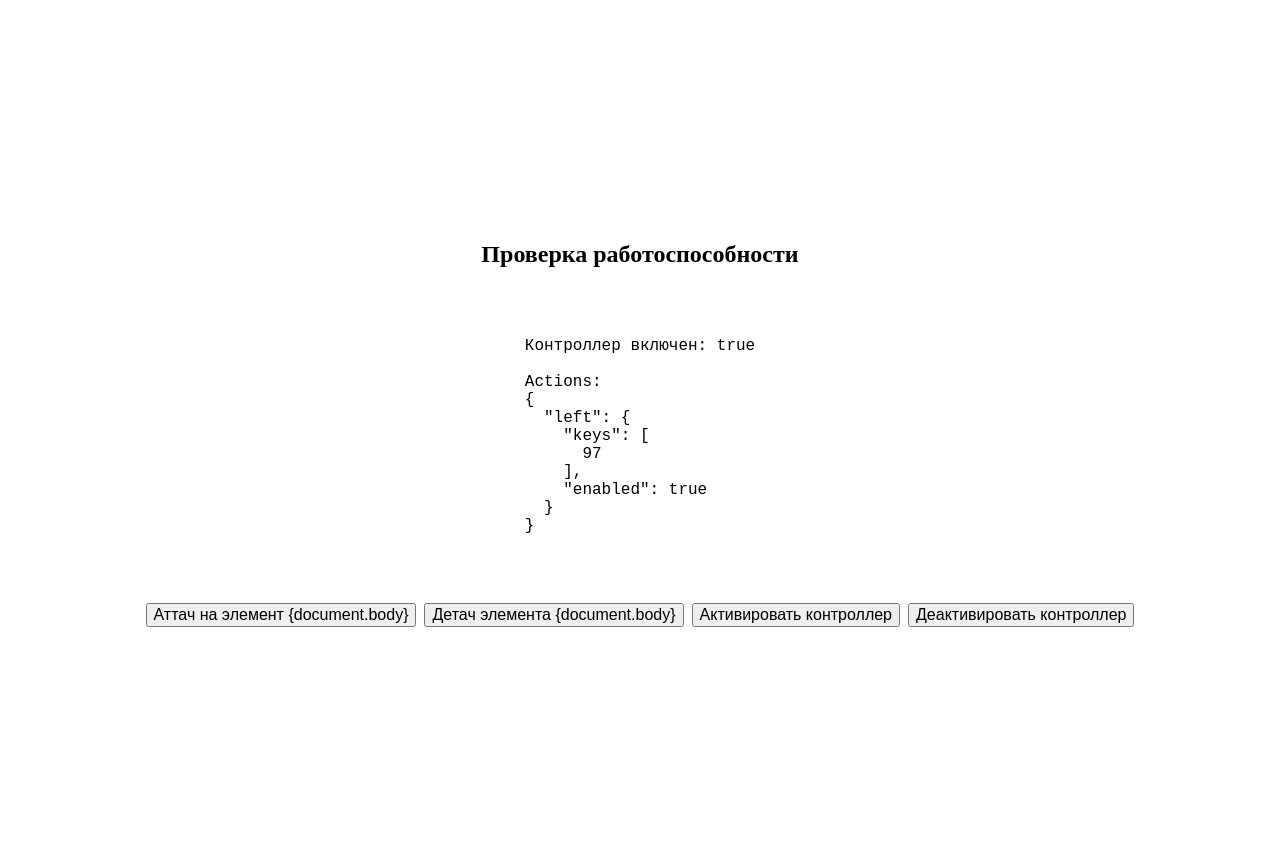
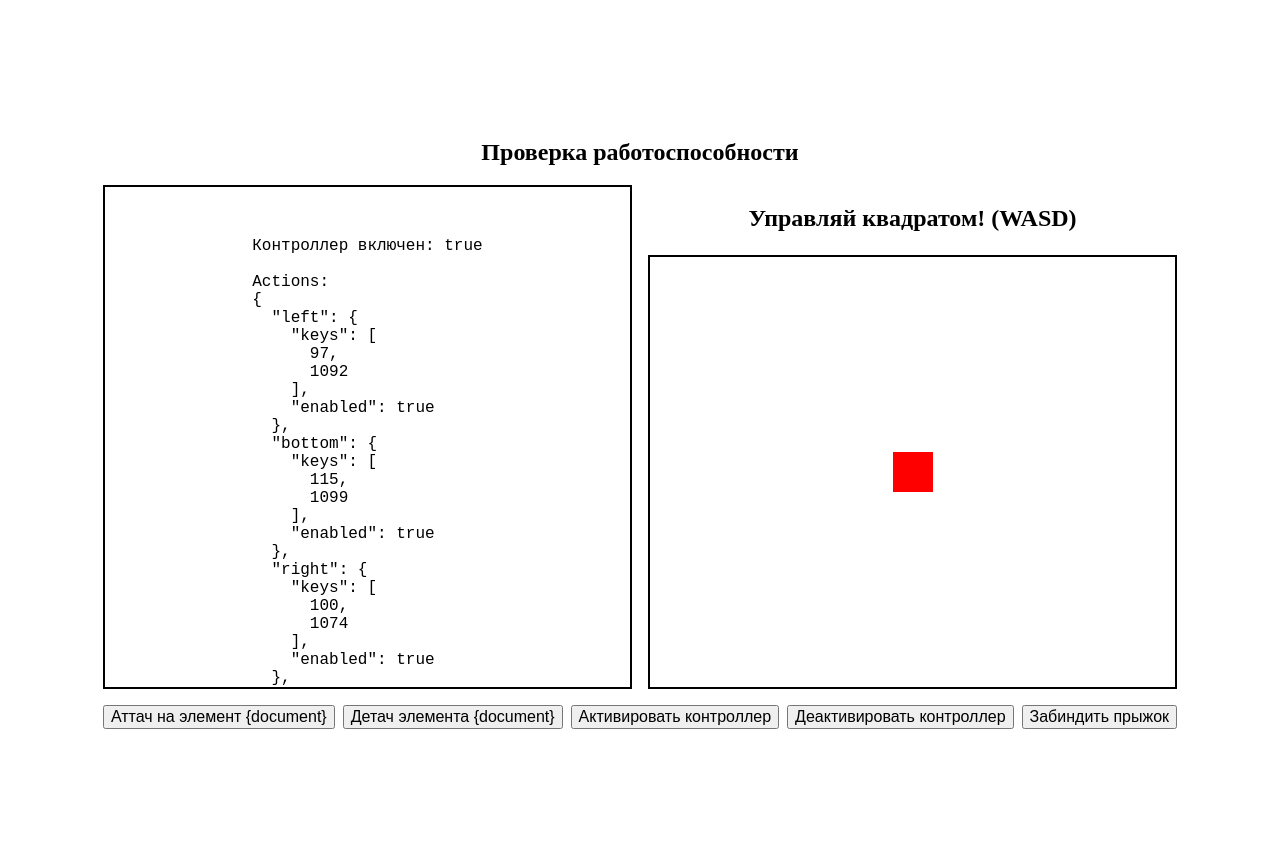
Before and after one commit to XenoPOMP/peppers-test-1, a website: page index.html in a window 1280 px wide. Drawn offline with Linux system fonts and the light colour scheme.

Commit message:
дописал тесты

```diff
--- a/index.html
+++ b/index.html
@@ -16,18 +16,30 @@
     <section>
         <h1 style="text-align: center;">Проверка работоспособности</h1>
 
-        <article id="info-preview">
-            <pre>
-                <p></p>
-            </pre>
-        </article>
+        <div style="display: grid; grid-template-columns: repeat(2, 1fr); gap: 1rem; margin-bottom: 1rem;">
+            <article id="info-preview">
+                <pre>
+                    <p></p>
+                </pre>
+            </article>
+
+            <article style="display: flex; flex-direction: column; gap: .15rem !important;">
+                <h2 style="text-align: center;">Управляй квадратом! (WASD)</h2>
+
+                <div class="squarePlaceholder">
+                    <div id="redSquare" style="translate: 0px 0px;"></div>
+                </div>
+            </article>
+        </div>
 
         <article>
-            <button id="attach-test-button">Аттач на элемент {document.body}</button>
-            <button id="detach-test-button">Детач элемента {document.body}</button>
+            <button id="attach-test-button">Аттач на элемент {document}</button>
+            <button id="detach-test-button">Детач элемента {document}</button>
 
             <button id="activate-test-button">Активировать контроллер</button>
             <button id="deactivate-test-button">Деактивировать контроллер</button>
+
+            <button id="bind-jump-test-button">Забиндить прыжок</button>
         </article>
     </section>
 </body>
--- a/src/css/main.css
+++ b/src/css/main.css
@@ -7,6 +7,7 @@ body {
     gap: 1rem;
     font-size: 1rem;
     padding: 1rem;
+    overflow: hidden;
 }
 
 body section article {
@@ -21,3 +22,29 @@ body section article button {
     cursor: pointer;
     user-select: none;
 }
+
+article#info-preview {
+    border: 2px solid black;
+    height: 500px;
+    overflow-y: scroll;
+}
+
+.squarePlaceholder {
+    flex-grow: 1;
+    display: flex;
+    justify-content: center;
+    align-items: center;
+    border: 2px solid black;
+}
+
+.squarePlaceholder #redSquare {
+    width: 2.5rem;
+    aspect-ratio: 1;
+    flex-shrink: 0;
+    background: red;
+    transition: .15s ease translate, .15s ease background;
+}
+
+.squarePlaceholder #redSquare.jump {
+    background: blue;
+}
--- a/src/js/InputController.js
+++ b/src/js/InputController.js
@@ -13,7 +13,7 @@ class InputController {
     /** @type {string|undefined} */
     ACTION_DEACTIVATED = undefined;
 
-    /** @type {Record<string, { keys: number[], enabled?: boolean, callback?: () => any }>} */
+    /** @type {Record<string, { keys: number[], enabled?: boolean, callback?: () => any, afterEvent?: () => any }>} */
     actions = {};
 
     /** @type {HTMLElement|Document|null} */
@@ -26,9 +26,9 @@ class InputController {
     _ABORT_CONTROLLER = new AbortController();
 
     /**
-     * @param {Record<string, { keys: number[], enabled?: boolean, callback?: () => any }>} actionsToBind         события, которые нужно забиндить.
-     * @param {HTMLElement|Document} [target]                                               цель, на которую будут свешиваться слушатели событий
-     *                                                                                      (**null**) по умолчанию.
+     * @param {Record<string, { keys: number[], enabled?: boolean, callback?: () => any, afterEvent?: () => any }>} actionsToBind         события, которые нужно забиндить.
+     * @param {HTMLElement|Document} [target]                                                                                             цель, на которую будут свешиваться слушатели событий
+     *                                                                                                                                    (**null**) по умолчанию.
      */
     constructor(actionsToBind, target) {
         /**
@@ -65,7 +65,7 @@ class InputController {
     /**
      * Этот метод занимается биндингом событий.
      *
-     * @param {Record<string, { keys: number[], enabled?: boolean, callback?: () => any }>} actionsToBind        события, которые нужно забиндить.
+     * @param {Record<string, { keys: number[], enabled?: boolean, callback?: () => any, afterEvent?: () => any }>} actionsToBind        события, которые нужно забиндить.
      */
     bindActions(actionsToBind) {
         /**
@@ -139,7 +139,7 @@ class InputController {
      * Этот метод вешает на цель слушатель событий, который обрабатывает
      * события из переменной **actions**.
      *
-     * @param {HTMLElement|Document} target     цель, на которую вешается слушатель событий.
+     * @param {HTMLElement|Document} target          цель, на которую вешается слушатель событий.
      * @param {boolean} dontEnable                   если передано **true** - не активирует контроллер.
      */
     attach(target, dontEnable) {
@@ -159,6 +159,9 @@ class InputController {
         this.target = target;
         /** Вешаем на новую цель слушатель событий. */
         this.target.addEventListener('keypress', () => this.onEvent(), {
+            signal: this._ABORT_CONTROLLER.signal
+        });
+        this.target.addEventListener('keyup', () => this.afterEvent(), {
             signal: this._ABORT_CONTROLLER.signal
         });
     }
@@ -220,6 +223,34 @@ class InputController {
         });
     }
 
+    afterEvent() {
+        /** Если контроллер отключен, то ничего не делаем. */
+        if (!this.enabled) {
+            return;
+        }
+
+        /** Пробегаемся циклом по всем экшенам, проверяем нажатие нужной кнопки. */
+        Object.keys(this.actions).forEach(actionName => {
+            const { keys, enabled, afterEvent } = this.actions[actionName];
+
+            /**
+             * Если событие включено, то выполняем некий колбэк.
+             */
+            if (enabled ?? false) {
+                keys.forEach(key => {
+                    if (this.isKeyPressed(key)) {
+                        /** Сюда нужно вставить колбэк. */
+                        console.log(`Событие {${actionName}} отработало.`);
+
+                        if (afterEvent !== undefined) {
+                            afterEvent();
+                        }
+                    }
+                })
+            }
+        });
+    }
+
     // TODO =============
     // bindActions      +
     // enableAction     +
--- a/src/js/input-controller-test.js
+++ b/src/js/input-controller-test.js
@@ -8,16 +8,52 @@ const consoleGroup = (groupName, callback) => {
     console.groupEnd();
 }
 
-/** Объект игрока. */
-const reqSquare = document.querySelector('#redSquare');
+/**
+ * Данная функция позволяет двигать красный квадрат с помощью забинженных
+ * кнопок.
+ *
+ * @param {number} stepsByX    определяет количество шагов, на которые надо сходить по оси X.
+ * @param {number} stepsByY    определяет количество шагов, на которые надо сходить по оси Y.
+ */
+const moveSquare = (stepsByX, stepsByY) => {
+    /**
+     * Объект игрока.
+     *
+     * @type {HTMLDivElement}
+     */
+    const reqSquare = document.querySelector('#redSquare');
+    /** @type {number} */
+    const pixelsPerStep = 6;
+
+    const translate = reqSquare.style.translate === '0px' ? '0px 0px' : reqSquare.style.translate;
+    const x = parseInt(translate.split(/\s/gi)[0]) + pixelsPerStep * stepsByX;
+    const y = (isNaN(parseInt(translate.split(/\s/gi)[1])) ? 0 : parseInt(translate.split(/\s/gi)[1]))  + pixelsPerStep * stepsByY;
+
+    const newTranslateStr = `${x}px ${y}px`;
+
+    reqSquare.style.translate = newTranslateStr;
+}
 
 const controller = new InputController({
     left: {
-        keys: [97],
+        keys: [97,1092],
         enabled: true,
-        callback: () => {
-
-        }
+        callback: () => moveSquare(-1, 0)
+    },
+    bottom: {
+        keys: [115,1099],
+        enabled: true,
+        callback: () => moveSquare(0, 1)
+    },
+    right: {
+        keys: [100,1074],
+        enabled: true,
+        callback: () => moveSquare(1, 0)
+    },
+    top: {
+        keys: [119,1094],
+        enabled: true,
+        callback: () => moveSquare(0, -1)
     }
 });
 
@@ -71,7 +107,19 @@ devButtons.bindJumpButton.onclick = () => {
     controller.bindActions({
         jump: {
             keys: [32],
-            enabled: true
+            enabled: true,
+            callback: () => {
+                /** @type {HTMLDivElement} */
+                const reqSquare = document.querySelector('#redSquare');
+
+                reqSquare.classList.add('jump');
+            },
+            afterEvent: () => {
+                /** @type {HTMLDivElement} */
+                const reqSquare = document.querySelector('#redSquare');
+
+                reqSquare.classList.remove('jump');
+            }
         }
     });
     inlineData();
```
